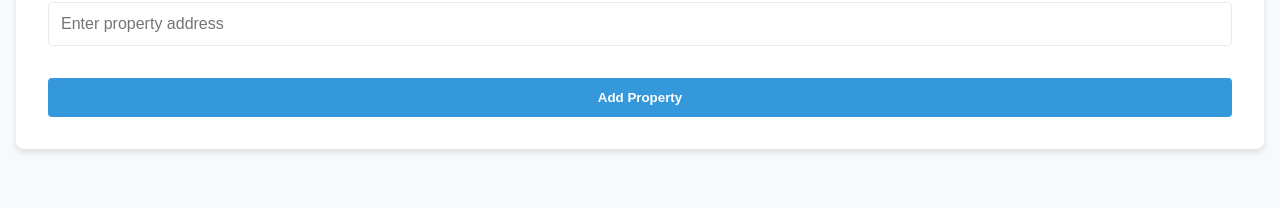
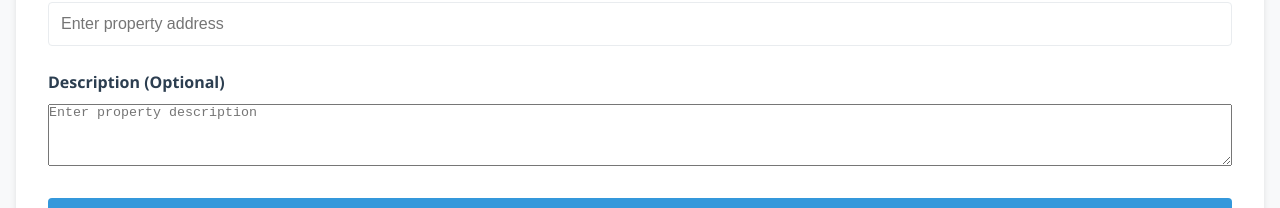
Before and after one commit to mariusachim/proptech-ui, a React (Vite) app: page / in a window 1280 px wide. Shown: the part 442-650 px from the top of the page. Built offline with nearby package versions, Linux system fonts and the light colour scheme.

Commit message:
vibe code the description field

```diff
--- a/src/components/PropertyForm.tsx
+++ b/src/components/PropertyForm.tsx
@@ -8,6 +8,7 @@ interface PropertyFormProps {
 const PropertyForm = ({ onPropertyAdded }: PropertyFormProps) => {
   const [name, setName] = useState('');
   const [address, setAddress] = useState('');
+  const [description, setDescription] = useState('');
   const [isSubmitting, setIsSubmitting] = useState(false);
   const [error, setError] = useState<string | null>(null);
   const [success, setSuccess] = useState(false);
@@ -25,12 +26,13 @@ const PropertyForm = ({ onPropertyAdded }: PropertyFormProps) => {
     setSuccess(false);
 
     try {
-      const response = await fetch('http://localhost:8080/properties', {
+      // TODO remove hard-coding of backend URL
+      const response = await fetch('https://zvbrzxcgfb.us-east-1.awsapprunner.com/properties', {
         method: 'POST',
         headers: {
           'Content-Type': 'application/json',
         },
-        body: JSON.stringify({ name, address }),
+        body: JSON.stringify({ name, address, description }),
       });
 
       if (!response.ok) {
@@ -40,6 +42,7 @@ const PropertyForm = ({ onPropertyAdded }: PropertyFormProps) => {
       // Reset form
       setName('');
       setAddress('');
+      setDescription('');
       setSuccess(true);
 
       // Notify parent component
@@ -83,6 +86,18 @@ const PropertyForm = ({ onPropertyAdded }: PropertyFormProps) => {
           />
         </div>
 
+        <div className="form-group">
+          <label htmlFor="description">Description (Optional)</label>
+          <textarea
+            id="description"
+            value={description}
+            onChange={(e) => setDescription(e.target.value)}
+            placeholder="Enter property description"
+            disabled={isSubmitting}
+            rows={4}
+          />
+        </div>
+
         <button
           type="submit"
           className="submit-button"
```
